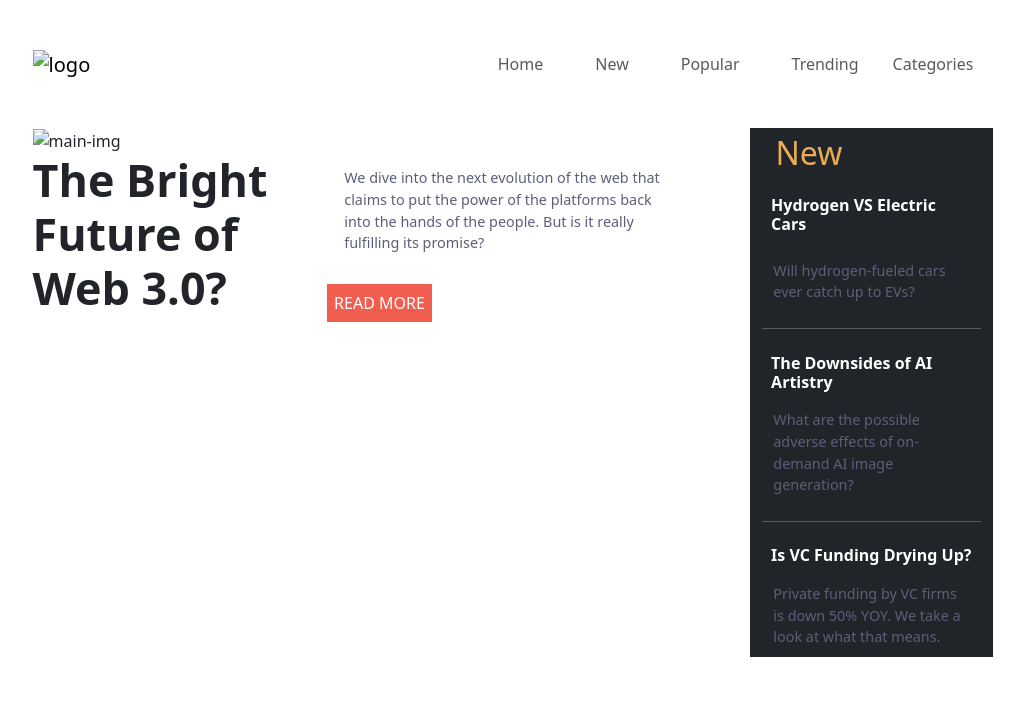
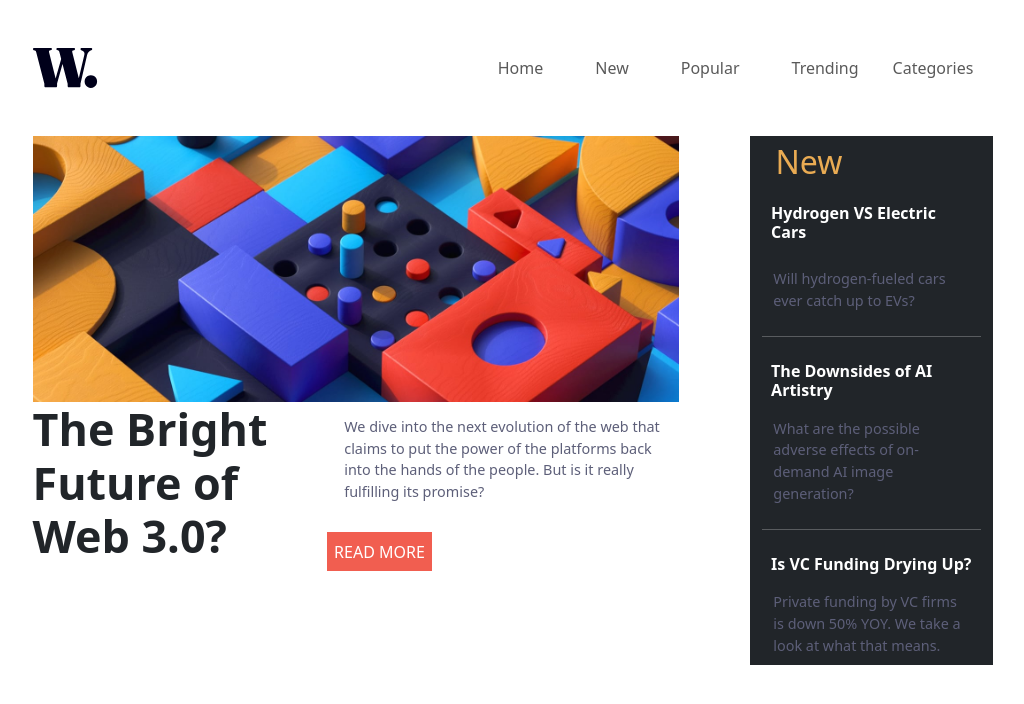
Before and after one commit to VarshaRajS/News-Homepage, a plain HTML site: page index.html in a window 1280 px wide. Shown: the whole page, without its empty margins (133-1157 px from the left). Drawn offline with nearby package versions, Linux system fonts and the light colour scheme; the site is published under a folder, as on GitHub Pages, so addresses that start at the root find nothing.

Commit message:
Update index.html

```diff
--- a/index.html
+++ b/index.html
@@ -31,7 +31,7 @@
     <div class="container-fluid">
 
       <a class="navbar-brand" href="#">
-        <img src="/assets/images/logo.svg" alt="logo">
+        <img src="./assets/images/logo.svg" alt="logo">
       </a>
 
       <button class="navbar-toggler" type="button" data-bs-toggle="collapse" data-bs-target="#navbarNavDropdown" aria-controls="navbarNavDropdown" aria-expanded="false" aria-label="Toggle navigation">
@@ -71,7 +71,7 @@
     <div class="row gx-0">
 
       <div class="col-sm-11">
-            <img src="/assets/images/image-web-3-desktop.jpg" alt="main-img" class="main-img" style="margin: 0%; padding: 0%;">
+            <img src="./assets/images/image-web-3-desktop.jpg" alt="main-img" class="main-img" style="margin: 0%; padding: 0%;">
       </div>
 
       <div class="col-sm-5">
```
